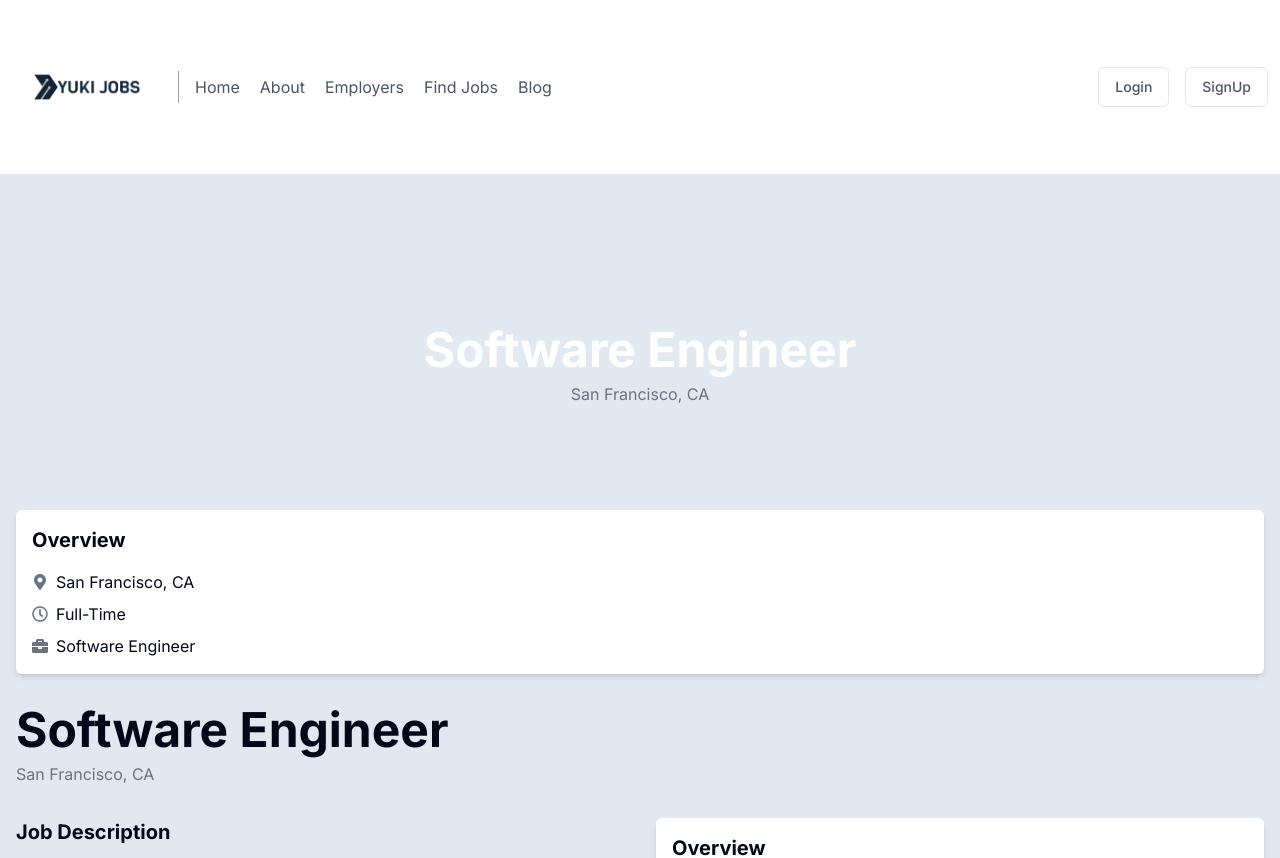
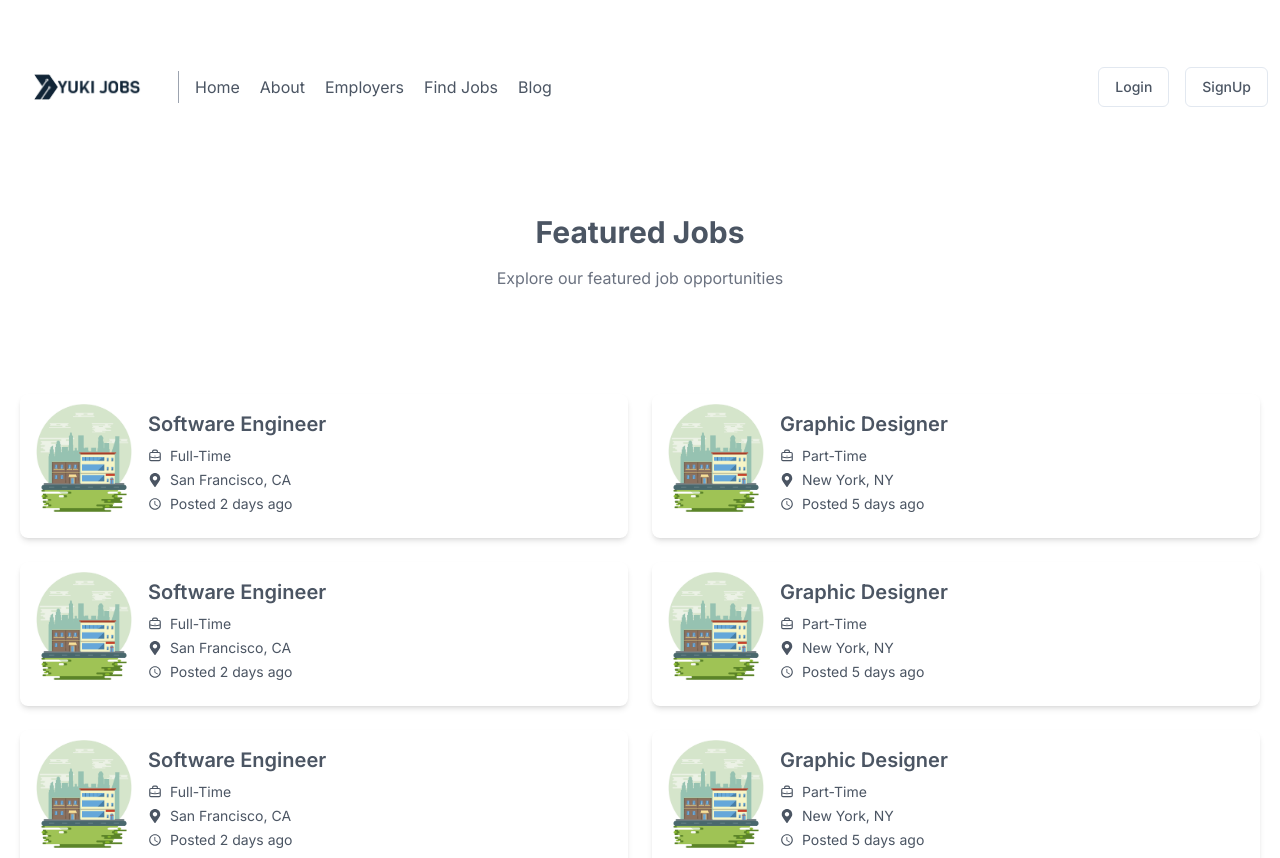
Before and after one commit to yukiodesigns/yuki_jobs, a Next.js app: page /jobs in a window 1280 px wide. Shown: the top 858 px of the page. Built offline with nearby package versions, Linux system fonts and the light colour scheme.

Commit message:
Adjustments

```diff
--- a/app/jobs/[id]/page.tsx
+++ b/app/jobs/[id]/page.tsx
@@ -1,8 +1,11 @@
+import JobDetailsPage from '@/components/shared/JobDetails'
 import React from 'react'
 
 const page = () => {
   return (
-    <div>page</div>
+    <div>
+      <JobDetailsPage />
+    </div>
   )
 }
 
--- a/app/jobs/page.tsx
+++ b/app/jobs/page.tsx
@@ -1,12 +1,12 @@
 import FeaturedJobs from '@/components/shared/Featured'
-import JobDetailsPage from '@/components/shared/JobDetails'
+
 import React from 'react'
 
 const page = () => {
   return (
     <div>
-      {/* <FeaturedJobs type='listing'/> */}
-      <JobDetailsPage />
+      <FeaturedJobs type='listing'/>
+
     </div>
   )
 }
--- a/components/shared/Featured.tsx
+++ b/components/shared/Featured.tsx
@@ -84,7 +84,9 @@ const FeaturedJobs = ({type}) => {
       <div className="grid grid-cols-1 md:grid-cols-2 lg:grid-cols-2 gap-6 container px-5 py-20 mx-auto">
         {visibleJobs.map((job, index) => (
           <div key={index} >
+            <Link href='/jobs/id'>
             <JobCard key={index} job={job}  />
+            </Link>
           </div>
         ))}
       </div>
```
